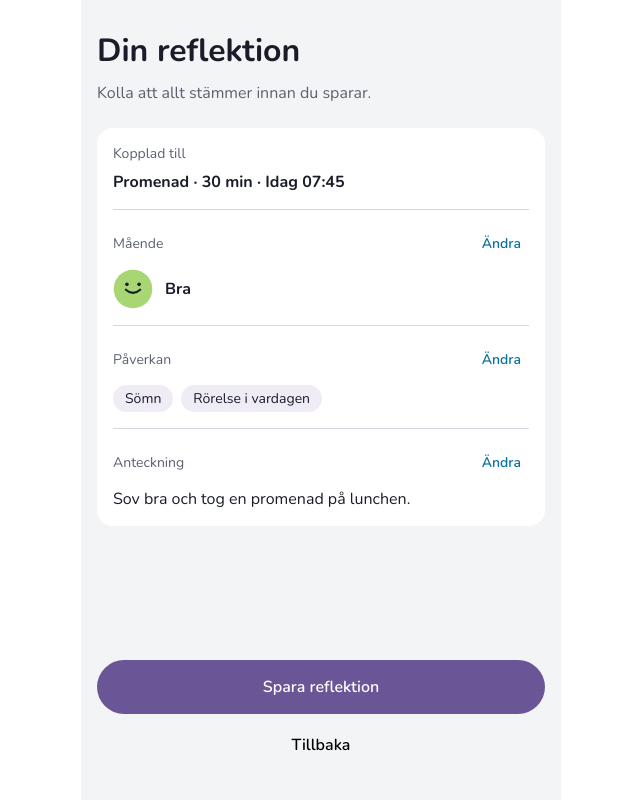
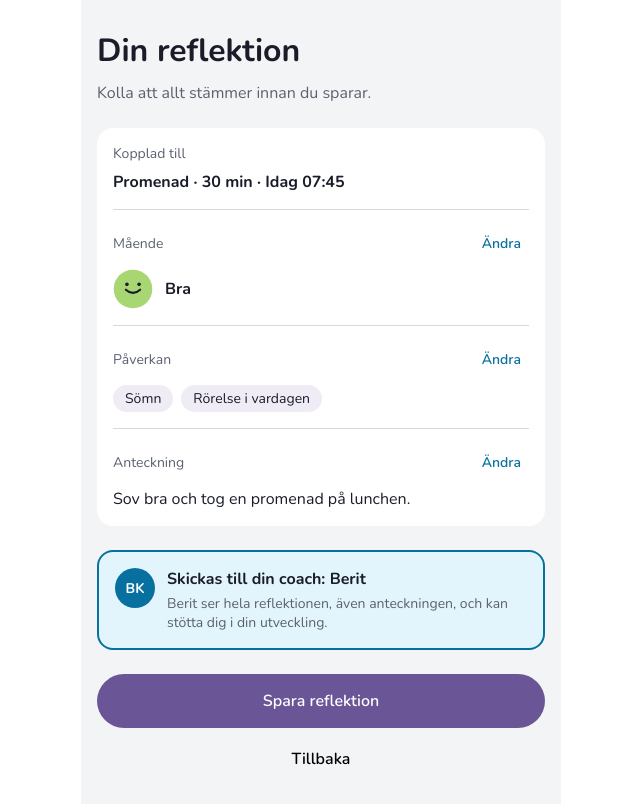
Before and after one commit to xeffie/probits-hackathon-team01, a React (Vite) app in the folder frontend/: page / in a window 1280 px wide. Shown: the top 804 px of the page, without its empty margins (319-959 px from the left). Built offline with nearby package versions, Linux system fonts and the light colour scheme.

Commit message:
Add coach notice to ReflectionSummaryPage

```diff
--- a/frontend/src/pages/reflectionSummaryPage/ReflectionSummaryPage.jsx
+++ b/frontend/src/pages/reflectionSummaryPage/ReflectionSummaryPage.jsx
@@ -1,8 +1,9 @@
-import { mockReflection } from "../../reflectionData/mockReflection";
+import { mockCoach, mockReflection } from "../../reflectionData/mockReflection";
 import { getMoodById } from "../../reflectionData/moods";
 import SummaryCard from "../../summaryComponents/SummaryCard";
 import "./reflectionSummaryPage.css";
 import "../reflectionMoodPage/reflectionMoodPage.css";
+import CoachNotice from "../../summaryComponents/CoachNotice";
 
 
 export default function ReflectionSummaryPage() {
@@ -27,6 +28,8 @@ export default function ReflectionSummaryPage() {
         />
       </div>
 
+      <CoachNotice coach={mockCoach} />
+
       <div className="step-actions">
         <button type="button" className="btn-primary">
             Spara reflektion
--- /dev/null
+++ b/frontend/src/summaryComponents/CoachNotice.css
@@ -0,0 +1,29 @@
+.coach-notice {
+  display: flex;
+  gap: var(--space-3);
+  align-items: flex-start;
+  padding: var(--space-4);
+  border: 2px solid var(--brand-blue-dark);
+  border-radius: var(--radius-md);
+  background: var(--brand-blue-light);
+  margin-bottom: var(--space-5);
+}
+
+.coach-notice p {
+  margin: var(--space-1) 0 0;
+  font-size: var(--font-size-sm);
+  color: var(--color-text-muted);
+}
+
+.coach-avatar {
+  flex-shrink: 0;
+  display: grid;
+  place-items: center;
+  width: var(--icon-badge-size);
+  height: var(--icon-badge-size);
+  border-radius: var(--radius-full);
+  background: var(--brand-blue-dark);
+  color: var(--color-on-primary);
+  font-weight: var(--font-weight-bold);
+  font-size: var(--font-size-sm);
+}
--- /dev/null
+++ b/frontend/src/summaryComponents/CoachNotice.jsx
@@ -0,0 +1,13 @@
+import "./CoachNotice.css";
+
+export default function CoachNotice({ coach }) {
+    return (
+        <div className="coach-notice" role="note">
+            <span className="coach-avatar" aria-hidden="true">{coach.initials}</span>
+            <div>
+                <strong>Skickas till din coach: {coach.name}</strong>
+                <p>{coach.name} ser hela reflektionen, även anteckningen, och kan stötta dig i din utveckling.</p>
+            </div>
+        </div>
+    );
+}
```
